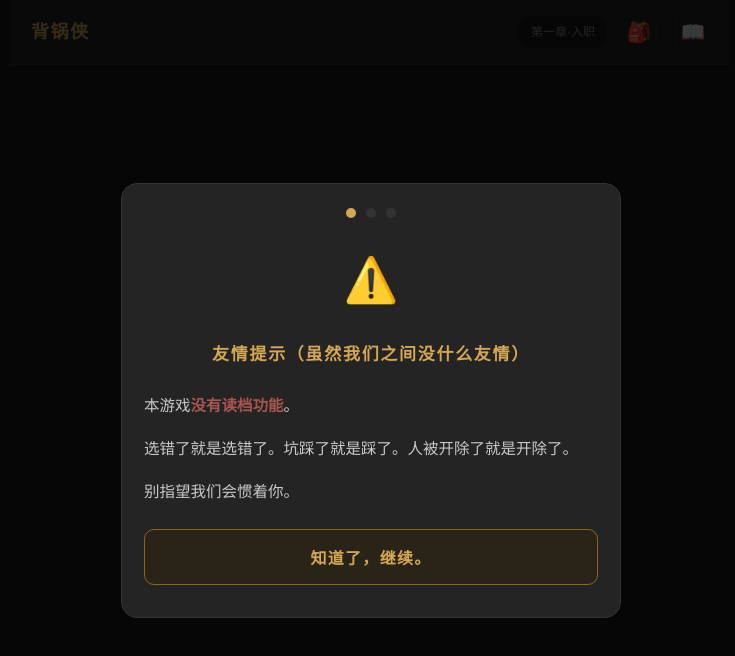
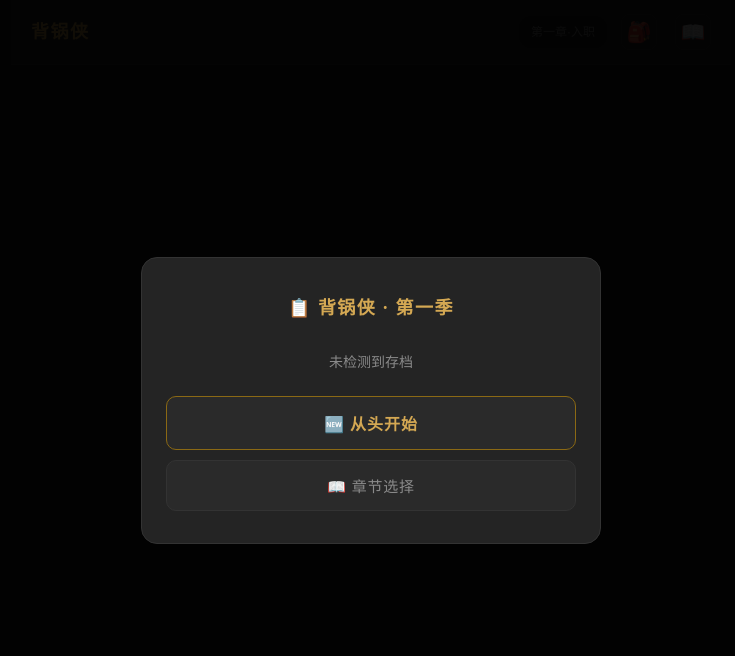
Before and after one commit to wangfugui0748/beiguoxia, a plain HTML site: page index.html in a window 1280 px wide. Shown: the whole page, without its empty margins (269-1004 px from the left). Drawn offline with Linux system fonts and the light colour scheme.

Commit message:
Update index.html

```diff
--- a/index.html
+++ b/index.html
@@ -883,7 +883,7 @@ reminderContinue.addEventListener('click',()=>{hideReminder();resetReminderTimer
 reminderOverlay.addEventListener('click',e=>{if(e.target===reminderOverlay)hideReminder();});
 introConfirm.addEventListener('click',advanceIntro);recapContinue.addEventListener('click',hideRecap);
 
-function init(){chapterLabel.textContent=CHAPTER_TITLES[0];if(shouldShowIntro()){showIntroScreen(0);}else{showMoyuThenContinue();}}
+function init(){chapterLabel.textContent=CHAPTER_TITLES[0];showMoyuThenContinue();}
 init();
 })();
 </script>
```
